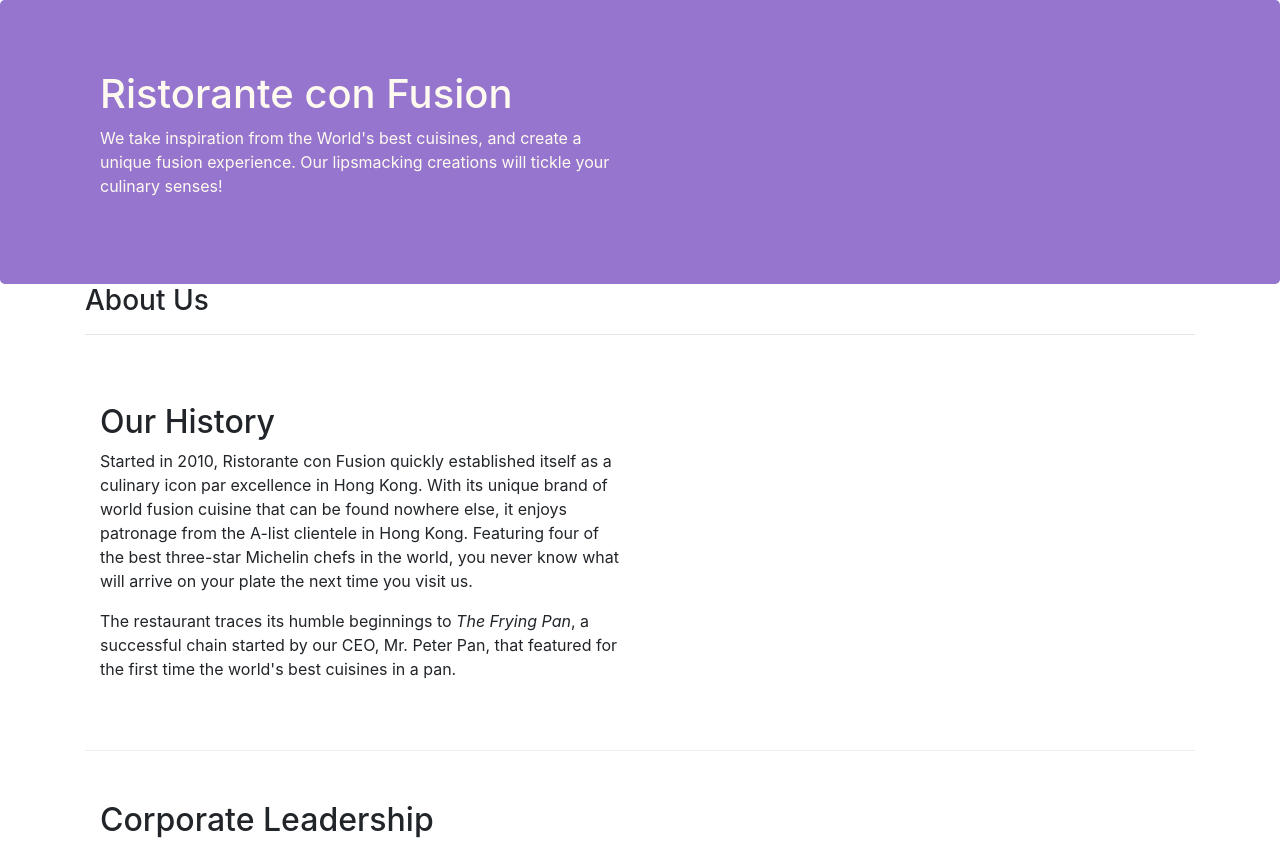
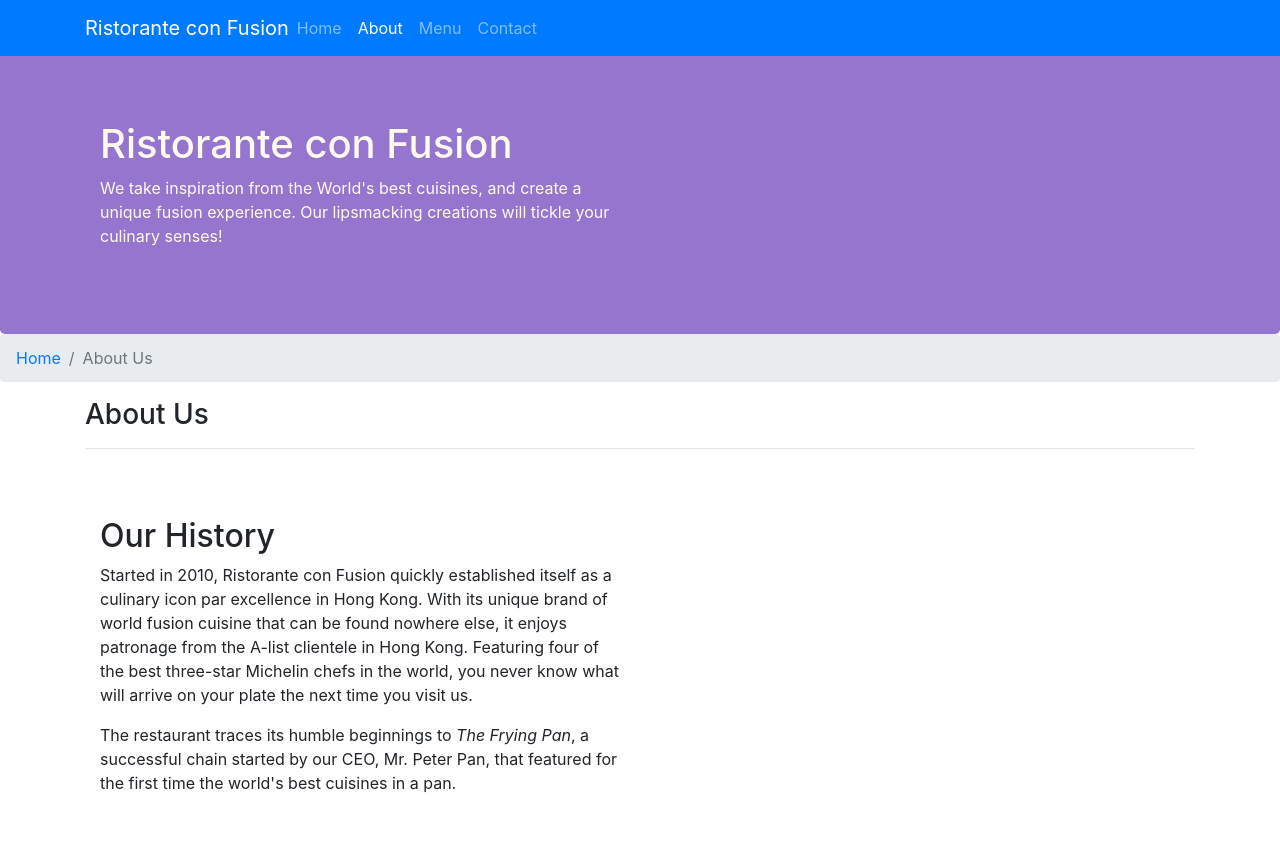
Before and after one commit to Ritwik783/Bootstrap, a website: page aboutus.html in a window 1280 px wide. Shown: the top 842 px of the page. Drawn offline with nearby package versions, Linux system fonts and the light colour scheme.

Commit message:
navbar & bredcum

```diff
--- a/aboutus.html
+++ b/aboutus.html
@@ -15,6 +15,27 @@
 </head>
 
 <body>
+    <nav class="navbar navbar-dark navbar-expand-sm bg-primary fixed-top">
+        <div class="container">
+
+
+            <button class="navbar-toggler" type="button" data-toggle="collapse" data-target="#Navbar">
+                <span class="navbar-toggler-icon"></span>
+            </button>
+
+            <a class="navbar-brand mr-auto" href="#">Ristorante con Fusion</a>
+
+            <div class="collapse navbar-collapse" id="Navbar">
+                <ul class="navbar-nav mr-auto">
+                    <l1 class="nav-item"><a class="nav-link" href="index.html">Home</a></l1>
+                    <l1 class="nav-item active"><a class="nav-link" href="#">About</a></l1>
+                    <l1 class="nav-item"><a class="nav-link" href="#">Menu</a></l1>
+                    <l1 class="nav-item"><a class="nav-link" href="#">Contact</a></l1>
+                    </ul>
+            </div>
+
+        </div>
+    </nav>
 
     <header class="jumbotron">
         <div class="container">
@@ -28,6 +49,10 @@
             </div>
         </div>
     </header>
+    <ol class="col-12 breadcrumb">
+        <li class="breadcrumb-item"><a href="./index.html">Home</a></li>
+        <li class="breadcrumb-item active">About Us</li>
+    </ol>
 
     <div class="container">
         <div >
--- a/css/styles.css
+++ b/css/styles.css
@@ -28,3 +28,11 @@
     margin: 0px;
     color: #0f0f0f;
 }
+body{
+    padding:50px 0px 0px 0px;
+    z-index:0;
+}
+
+.navbar-dark {
+     background-color: #512DA8;
+}
```
Also changed, not shown: index.html (+22 -0 lines).
